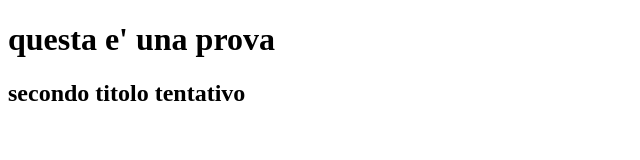
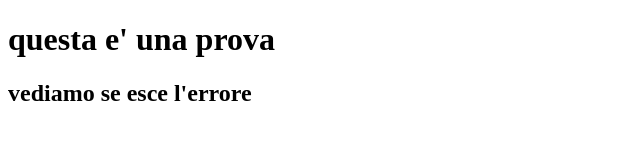
Before and after one commit to elisa95d/Primo-progetto-con-GIT, a plain HTML site: page index.html in a window 1280 px wide. Shown: the full height of the page, 0-640 px from the left. Drawn offline with Linux system fonts and the light colour scheme.

Commit message:
h2 modified

```diff
--- a/index.html
+++ b/index.html
@@ -8,6 +8,6 @@
 </head>
 <body>
     <h1>questa e' una prova</h1>
-    <h2>secondo titolo tentativo</h2>
+    <h2>vediamo se esce l'errore</h2>
 </body>
 </html>
```
